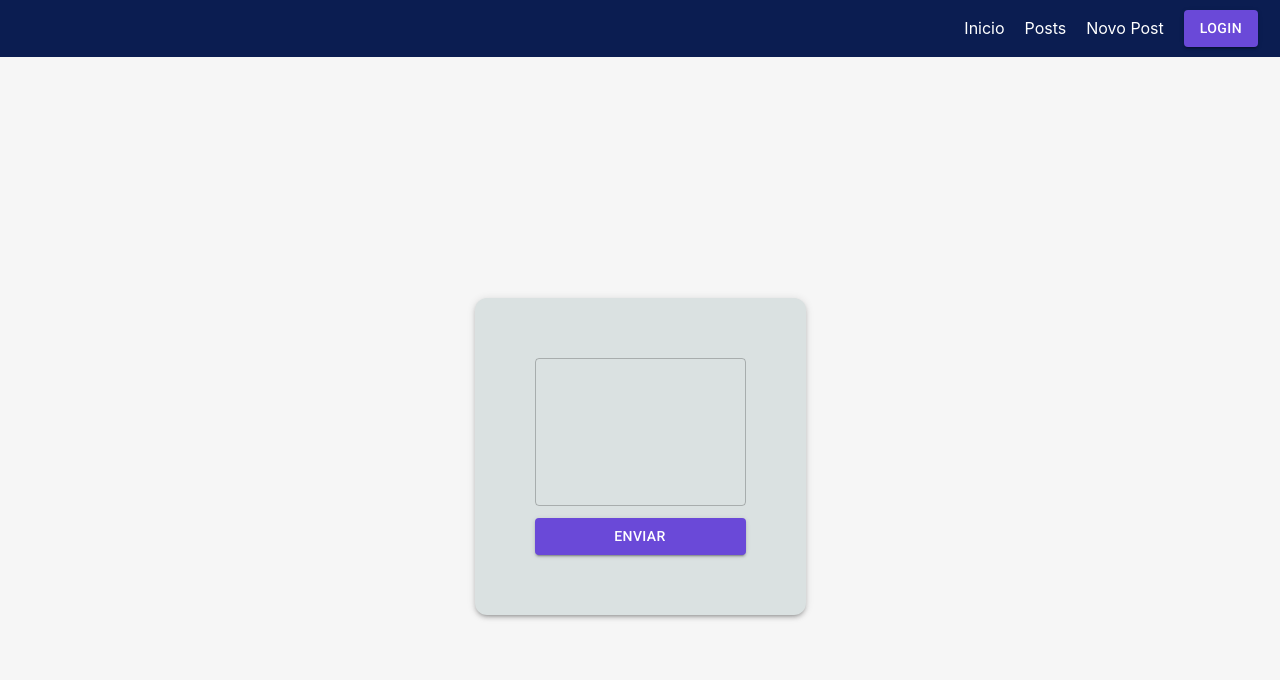
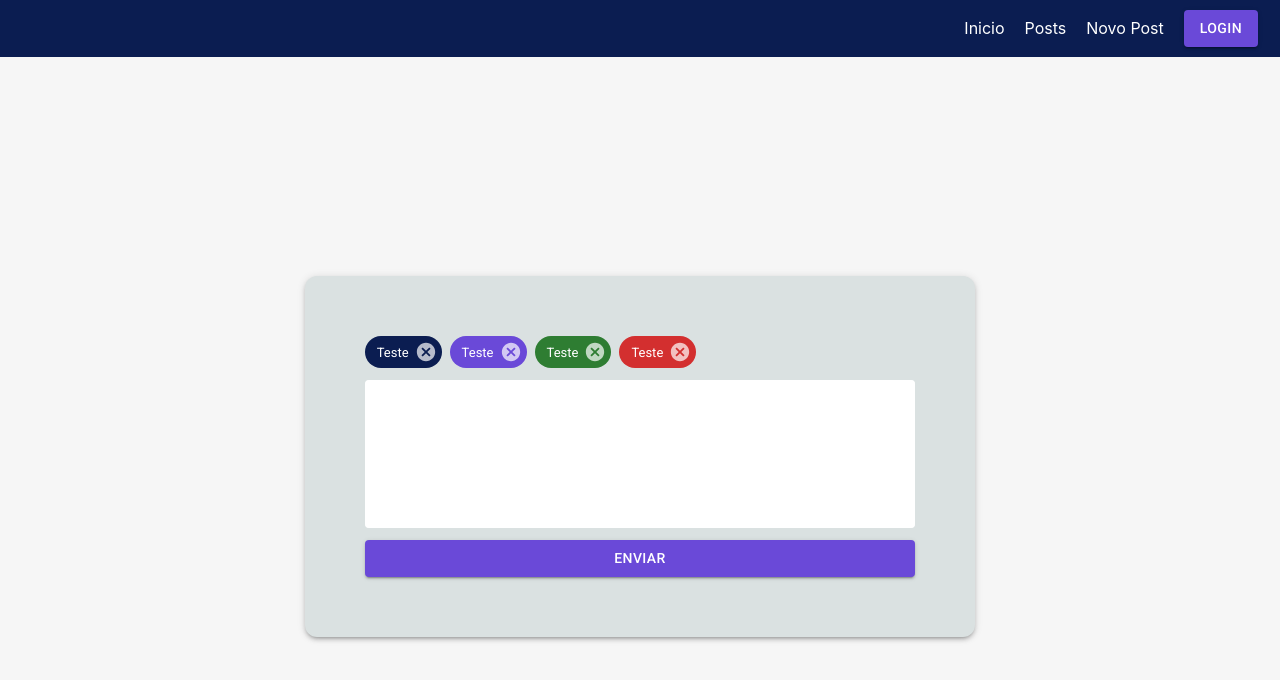
Before and after one commit to alinevitoriasi/boladao-web, a React (Create React App) app: page /novopost in a window 1280 px wide. Shown: the top 680 px of the page. Built offline with nearby package versions, Linux system fonts and the light colour scheme; the HTML template or start-up script is replaced by a standard one.

Commit message:
✨ Adiciona o componente tag

```diff
--- /dev/null
+++ b/src/components/Tag/index.tsx
@@ -0,0 +1,29 @@
+import React from 'react';
+import MuiChip from '@mui/material/Chip';
+
+import { ChipTypeMap, Stack } from '@mui/material';
+
+interface ITag {
+  label?: string;
+  color?: ChipTypeMap['props']['color'];
+  size?: ChipTypeMap['props']['size'];
+  variant?: ChipTypeMap['props']['variant'];
+  onDelete?: React.EventHandler<any>;
+}
+
+const Tag = ({ label, color, size, variant, onDelete }: ITag) => {
+  return (
+    <MuiChip
+      label={label}
+      color={color}
+      variant={variant}
+      size={size}
+      onDelete={onDelete}
+      sx={{
+        marginRight: 2,
+      }}
+    />
+  );
+};
+
+export default Tag;
--- a/src/pages/NewPosts/index.tsx
+++ b/src/pages/NewPosts/index.tsx
@@ -4,6 +4,7 @@ import { Grid } from '@mui/material';
 import { Box } from '@mui/system';
 import TextBox from '../../components/TextBox';
 import Button from '../../components/Button';
+import Tag from '../../components/Tag';
 
 const NewPosts = () => {
   return (
@@ -24,7 +25,49 @@ const NewPosts = () => {
           backgroundColor: '#DAE1E1',
         }}
       >
-        <TextBox variant='outlined' rows={5} sx={{ paddingBottom: 3 }} />
+        <Tag
+          label='Teste'
+          color='primary'
+          onDelete={() => console.log('teste')}
+        />
+        <Tag
+          label='Teste'
+          color='secondary'
+          onDelete={() => console.log('teste')}
+        />
+        <Tag
+          label='Teste'
+          color='success'
+          onDelete={() => console.log('teste')}
+        />
+        <Tag
+          label='Teste'
+          color='error'
+          onDelete={() => console.log('teste')}
+        />
+
+        <TextBox
+          placeholder='Digite seu texto aqui'
+          rows={5}
+          sx={{
+            backgroundColor: '#ffffff',
+            borderRadius: 1,
+            marginTop: 3,
+            marginBottom: 3,
+            '& .MuiOutlinedInput-root': {
+              '& fieldset': {
+                borderColor: '#ffffff',
+              },
+              '&:hover fieldset': {
+                borderColor: '#ffffff',
+              },
+              '&.Mui-focused fieldset': {
+                borderColor: '#ffffff',
+              },
+            },
+          }}
+        />
+
         <Button text='Enviar' color='secondary' />
       </Box>
     </Grid>
```
